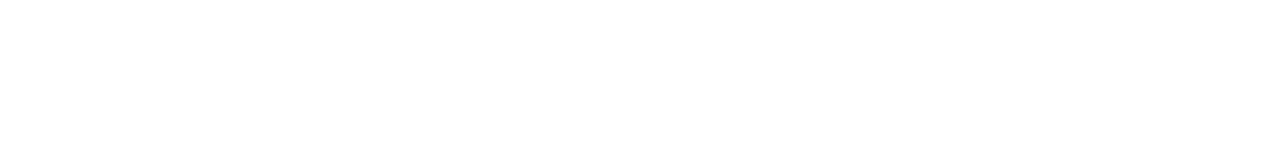
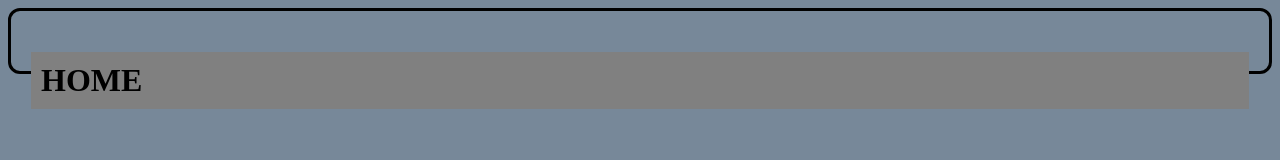
Before and after one commit to NicolasAlvess/CSS_Basico, a plain HTML site: page index.html in a window 1280 px wide. Drawn offline with Linux system fonts and the light colour scheme.

Commit message:
Create Style.css

```diff
--- a/index.html
+++ b/index.html
@@ -4,6 +4,11 @@
     <meta charset="UTF-8" />
     <meta name="viewport" content="width=device-width, initial-scale=1.0" />
     <title>Hello World</title>
+    <link rel="stylesheet" href="style.css" />
   </head>
-  <body></body>
+  <body>
+    <header style="padding: 20px">
+      <h1>HOME</h1>
+    </header>
+  </body>
 </html>
--- /dev/null
+++ b/style.css
@@ -0,0 +1,15 @@
+h1 {
+  background: grey;
+  padding: 10px;
+  display: flex;
+}
+
+body {
+  background-color: lightslategrey;
+}
+
+header {
+  border: solid black;
+  border-radius: 12px;
+  height: 20px;
+}
```
